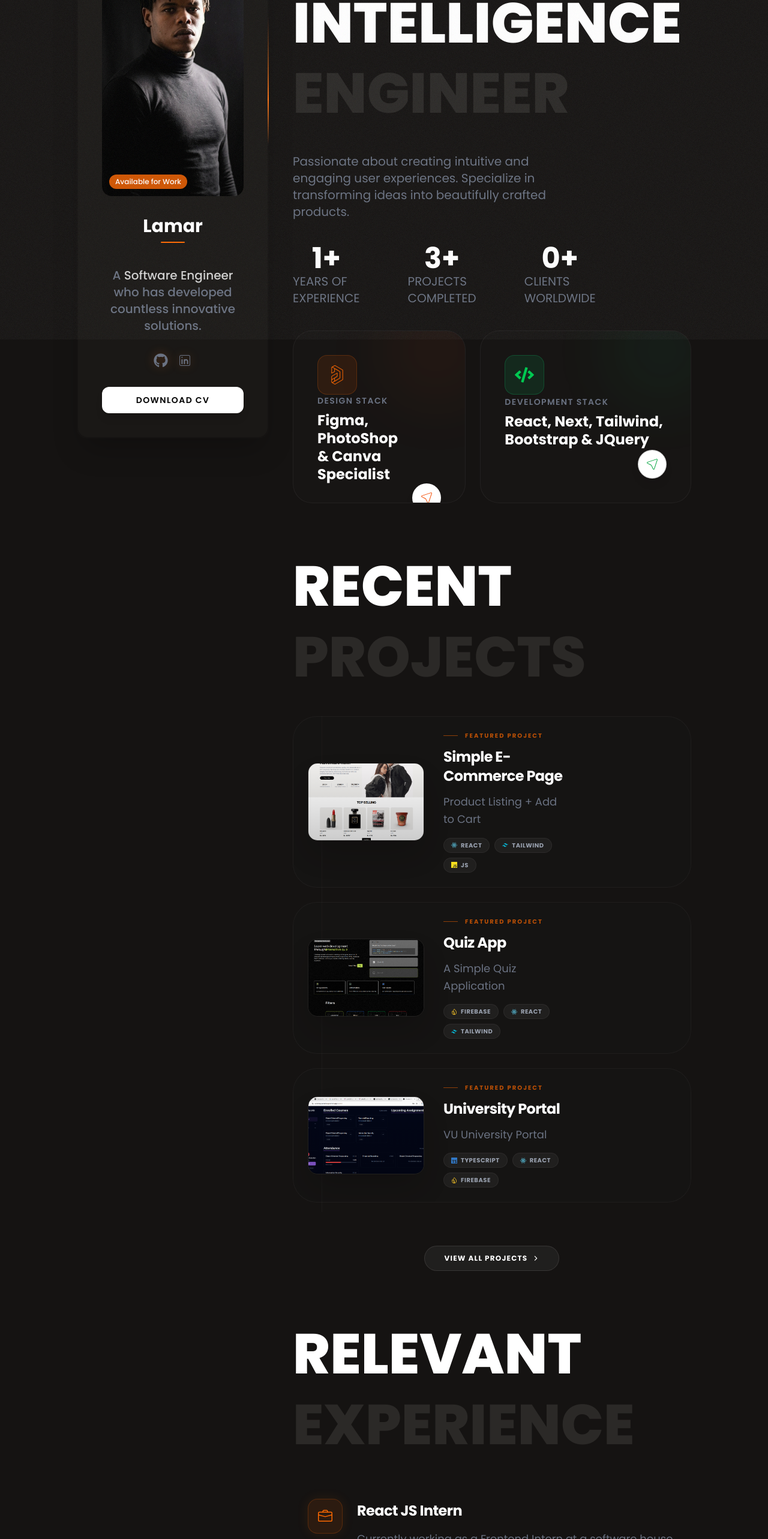
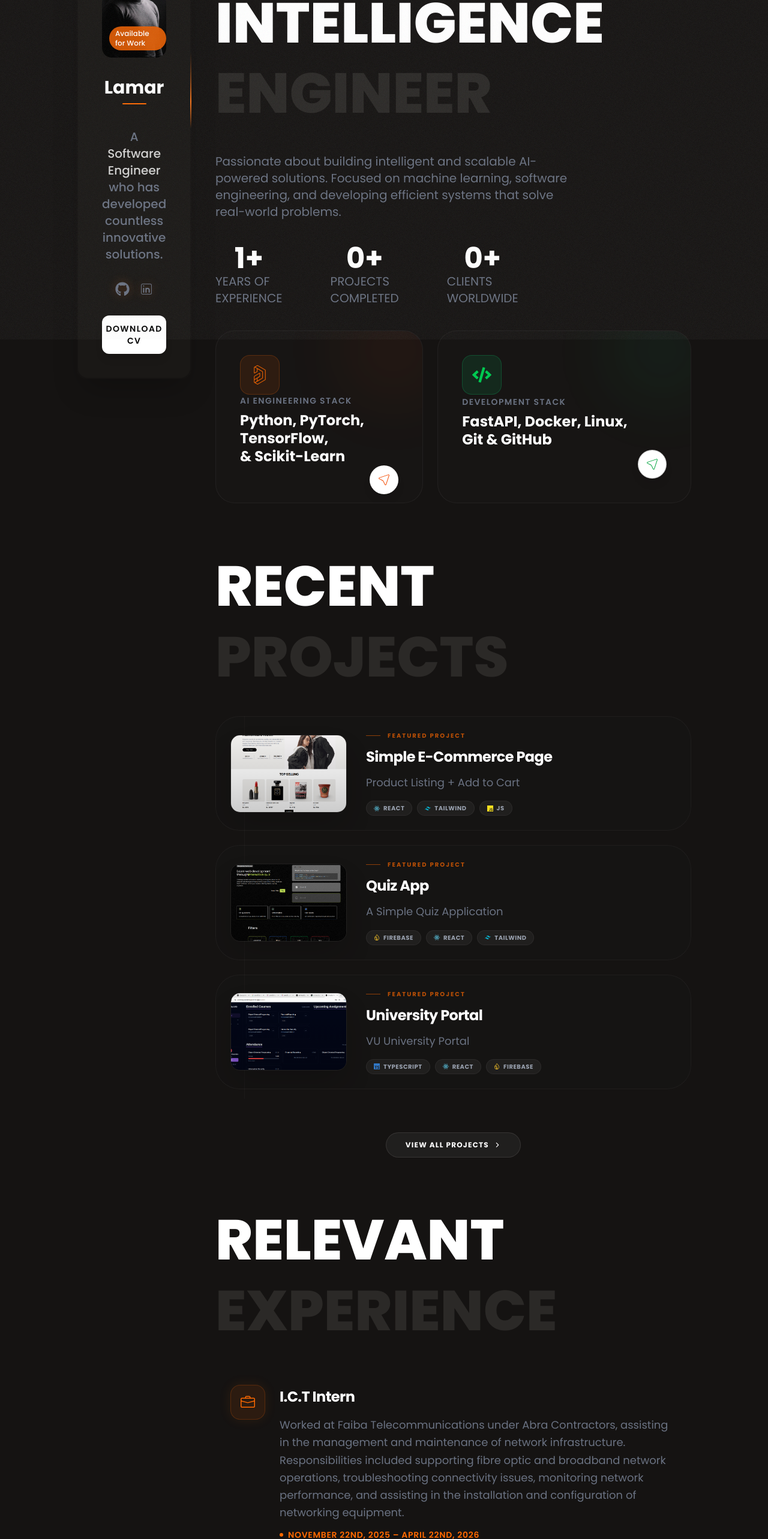
Before and after one commit to Lamar-Glass/portfolio, a React (Vite) app: page / in a window 1280 px wide. Shown: the part 234-2800 px from the top of the page at 60% size. Built offline with nearby package versions, Linux system fonts and the light colour scheme.

Commit message:
portfolio upadte: Tuesday.12th.21:38

```diff
--- a/src/Section/Experience.jsx
+++ b/src/Section/Experience.jsx
@@ -10,14 +10,14 @@ const Experience = React.forwardRef(function Experience(props, ref) {
       </div>
       <div className="mt-10 stagger-reveal">
         <ExperienceCard
-          heading="React JS Intern"
-          para="Currently working as a Frontend Intern at a software house, contributing to the development of responsive user interfaces using HTML, CSS, JavaScript, and React."
-          date="Dec 22, 2025 – Present"
+          heading="I.C.T Intern"
+          para="Worked at Faiba Telecommunications under Abra Contractors, assisting in the management and maintenance of network infrastructure. Responsibilities included supporting fibre optic and broadband network operations, troubleshooting connectivity issues, monitoring network performance, and assisting in the installation and configuration of networking equipment."
+          date="November 22nd, 2025 – April 22nd, 2026"
         />
         <ExperienceCard
-          heading="IT Intern"
-          para="Worked as an IT Intern at StormFiber, assisting with daily IT operations including system setup, basic network support, and troubleshooting hardware and software issues."
-          date="June 15, 2025 – Dec 21, 2025"
+          heading="Software Engineering Intern"
+          para="Worked as an ICT and Software Engineering Intern at the Busia County Government, assisting with ICT support, software related tasks, system maintenance, troubleshooting technical issues, and supporting daily technology operations across county departments."
+          date="May 28th, 2025 – July 28th, 2025"
         />
       </div>
     </section>
--- a/src/Section/Intro.jsx
+++ b/src/Section/Intro.jsx
@@ -19,14 +19,14 @@ const Intro = React.forwardRef(function Intro(props, ref) {
       </div>
 
       <div className="md:pr-45">
-        <Paragraph para="Passionate about creating intuitive and engaging user experiences. Specialize in transforming ideas into beautifully crafted products." />
+        <Paragraph para="Passionate about building intelligent and scalable AI-powered solutions. Focused on machine learning, software engineering, and developing efficient systems that solve real-world problems." />
       </div>
 
       {/* Stats */}
       <div className="flex w-full lg:w-1/2 gap-5 md:gap-20">
         {[
           { count: "1+", label: "YEARS OF EXPERIENCE" },
-          { count: "3+", label: "PROJECTS COMPLETED" },
+          { count: "0+", label: "PROJECTS COMPLETED" },
           { count: "0+", label: "CLIENTS WORLDWIDE" },
         ].map((stat, i) => (
           <div key={i} className="flex flex-col items-center group">
@@ -50,9 +50,9 @@ const Intro = React.forwardRef(function Intro(props, ref) {
           </div>
 
           <div className="relative z-10">
-            <h3 className="text-gray-500 text-sm font-semibold tracking-widest uppercase mb-2">Design Stack</h3>
+            <h3 className="text-gray-500 text-sm font-semibold tracking-widest uppercase mb-2">AI Engineering Stack</h3>
             <h1 className="text-white font-bold text-2xl leading-tight">
-              Figma, PhotoShop <br /> & Canva Specialist
+              Python, PyTorch, TensorFlow,  <br /> & Scikit-Learn
             </h1>
           </div>
 
@@ -74,7 +74,7 @@ const Intro = React.forwardRef(function Intro(props, ref) {
           <div className="relative z-10">
             <h3 className="text-gray-500 text-sm font-semibold tracking-widest uppercase mb-2">Development Stack</h3>
             <h1 className="text-white font-bold text-2xl leading-tight">
-              React, Next, Tailwind, <br /> Bootstrap & JQuery
+              FastAPI, Docker, Linux, <br /> Git & GitHub
             </h1>
           </div>
 
--- a/src/Section/Skills.jsx
+++ b/src/Section/Skills.jsx
@@ -8,7 +8,7 @@ import { IoLogoJavascript } from "react-icons/io";
 import { IoLogoCss3 } from "react-icons/io5";
 
 const skills = [
-  { logo: <FaPython />, title: "Python", disc: "UI Library", color: "#61DAFB" },
+  { logo: <FaPython />, title: "Python", disc: "AI & Machine Learning", color: "#61DAFB" },
   { logo: <FaFigma />, title: "Figma", disc: "Design Tool", color: "#F24E1E" },
   { logo: <RiTailwindCssFill />, title: "TailWind", disc: "Utility-First CSS", color: "#06B6D4" },
   { logo: <RiNextjsLine />, title: "Next JS", disc: "React Framework", color: "#FFFFFF" },
```
